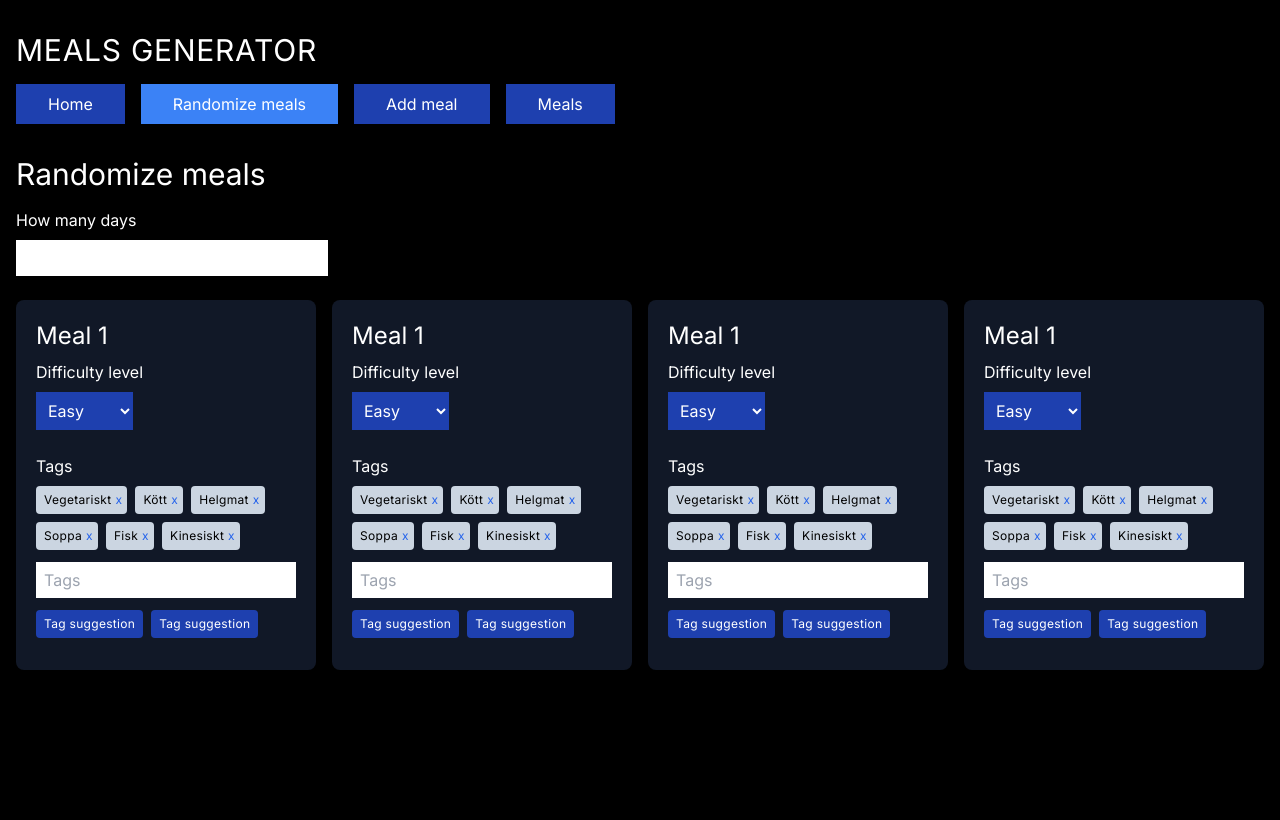
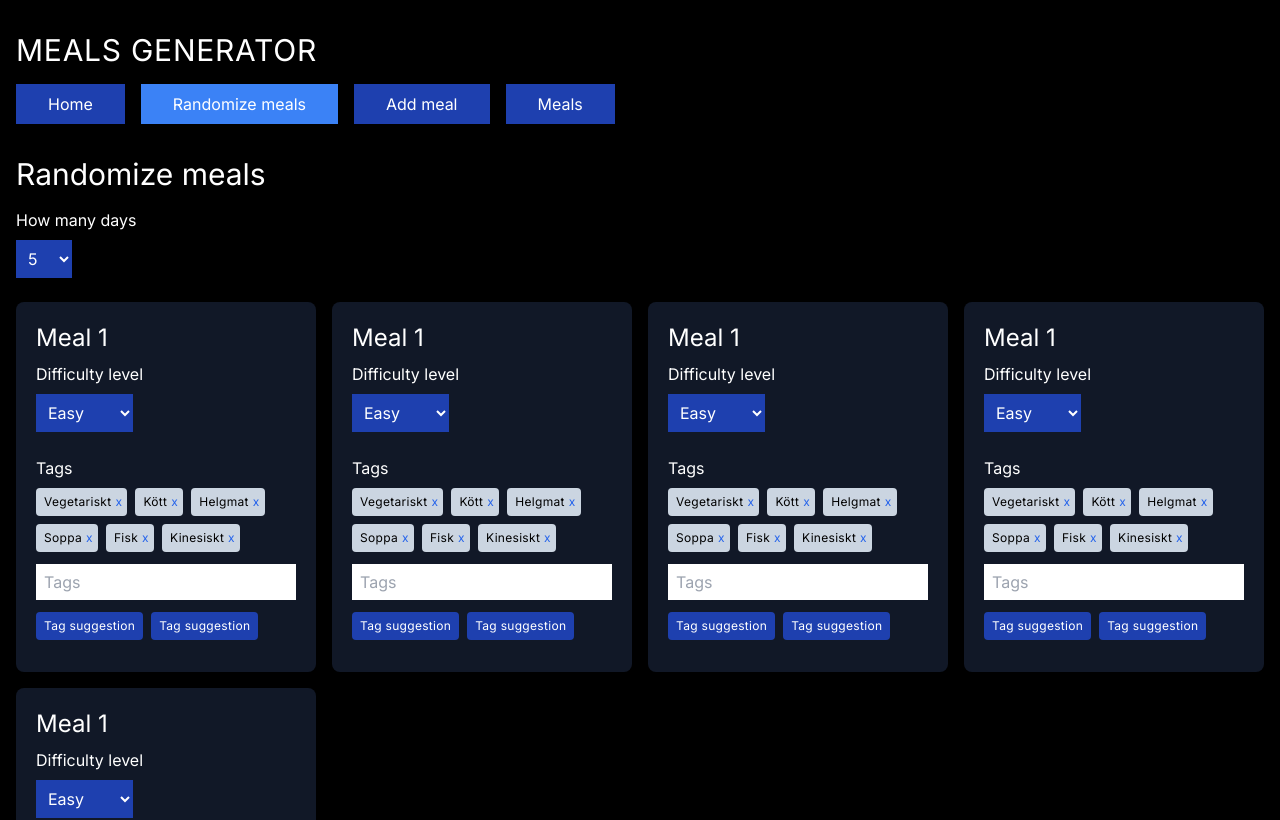
Before and after one commit to kn1983/meals-generator, a Next.js app: page /randomizeMeals in a window 1280 px wide. Shown: the top 820 px of the page. Built offline with nearby package versions, Linux system fonts and the light colour scheme.

Commit message:
My cool gui

```diff
--- /dev/null
+++ b/app/components/RandomizedMealsForm/RandomizedMealsForm.tsx
@@ -0,0 +1,81 @@
+"use client";
+import { RefObject, useRef, useState } from "react";
+import { MealSettings } from "../MealSettings/MealSettings";
+import { FormElementWrapper } from "../formElements/FormElementWrapper/FormElementWrapper";
+import { Input, InputType } from "../formElements/Input/Input";
+import { Label } from "../formElements/Label/Label";
+import { Select, SelectListItemProps } from "../formElements/Select/Select";
+
+interface MealItemSettings {
+  id: string;
+}
+
+const RandomizedMealsForm = () => {
+  const [mealItemsSettings, setMealItemsSettings] = useState<
+    MealItemSettings[]
+  >([]);
+
+  const daysRef: RefObject<HTMLSelectElement> = useRef(null);
+
+  const increaseMealItems = (newItems: number) => {};
+
+  const decreaseMealItems = (newItems: number) => {};
+
+  const daysOnChange = (e: React.ChangeEvent<HTMLSelectElement>) => {
+    const items = parseInt(e.target.value) || 0;
+    if (items === mealItemsSettings.length) {
+      return;
+    }
+
+    if (items > mealItemsSettings.length) {
+      increaseMealItems(items);
+    } else {
+      decreaseMealItems(items);
+    }
+
+    console.log("Change items");
+  };
+
+  const renderSelectItems = (): SelectListItemProps[] => {
+    const maxItems = 20;
+
+    const itemsArray: SelectListItemProps[] = new Array(maxItems)
+      .fill("")
+      .map((_, index) => {
+        const item = (index + 1).toString();
+        return {
+          key: item,
+          value: item,
+          text: item,
+          selected: item === "5",
+        };
+      });
+    console.log(itemsArray);
+    return itemsArray;
+  };
+
+  return (
+    <>
+      <div className="w-1/4">
+        <FormElementWrapper>
+          <Label htmlFor="days" labelText="How many days" />
+          <Select
+            id="days"
+            name="days"
+            items={renderSelectItems()}
+            onChange={daysOnChange}
+            reference={daysRef}
+          />
+        </FormElementWrapper>
+      </div>
+      <div className="grid sm:grid-cols-2 md:grid-cols-3 lg:grid-cols-4 gap-4 sm:justify-between">
+        <MealSettings />
+        <MealSettings />
+        <MealSettings />
+        <MealSettings />
+        <MealSettings />
+      </div>
+    </>
+  );
+};
+export { RandomizedMealsForm };
--- a/app/components/formElements/Input/Input.tsx
+++ b/app/components/formElements/Input/Input.tsx
@@ -27,6 +27,7 @@ const Input = ({
   minValue,
   defaultValue,
   onKeyDown,
+  onChange,
 }: InputProps) => {
   return (
     <input
@@ -39,6 +40,7 @@ const Input = ({
       min={minValue}
       defaultValue={defaultValue}
       onKeyDown={onKeyDown}
+      onChange={onChange}
     />
   );
 };
--- a/app/components/formElements/Select/Select.tsx
+++ b/app/components/formElements/Select/Select.tsx
@@ -4,6 +4,7 @@ export interface SelectListItemProps {
   value: string;
   key: string;
   text: string;
+  selected?: boolean;
 }
 
 interface SelectProps {
@@ -11,8 +12,9 @@ interface SelectProps {
   id: string;
   name: string;
   reference?: RefObject<HTMLSelectElement>;
+  onChange?: (event: React.ChangeEvent<HTMLSelectElement>) => void;
 }
-const Select = ({ items, id, name, reference }: SelectProps) => {
+const Select = ({ items, id, name, reference, onChange }: SelectProps) => {
   {
     items.length == 0 && null;
   }
@@ -22,10 +24,11 @@ const Select = ({ items, id, name, reference }: SelectProps) => {
       name={name}
       className="bg-blue-800 block p-2 leading-none"
       ref={reference}
+      onChange={onChange}
     >
       {items.map((item) => {
         return (
-          <option value={item.value} key={item.key}>
+          <option value={item.value} key={item.key} selected={item.selected}>
             {item.text}
           </option>
         );
--- a/app/randomizeMeals/page.tsx
+++ b/app/randomizeMeals/page.tsx
@@ -5,25 +5,13 @@ import { FormElementWrapper } from "../components/formElements/FormElementWrappe
 import { FormWrapper } from "../components/formElements/FormWrapper/FormWrapper";
 import { Input, InputType } from "../components/formElements/Input/Input";
 import { Label } from "../components/formElements/Label/Label";
+import { RandomizedMealsForm } from "../components/RandomizedMealsForm/RandomizedMealsForm";
 
 export default async function Page() {
   return (
     <div>
       <MainTitle title="Randomize meals" />
-      {/* <FormWrapper> */}
-      <div className="w-1/4">
-        <FormElementWrapper>
-          <Label htmlFor="days" labelText="How many days" />
-          <Input type={InputType.NUMBER} name="days" id="days" minValue={1} />
-        </FormElementWrapper>
-      </div>
-      <div className="grid sm:grid-cols-2 md:grid-cols-3 lg:grid-cols-4 gap-4 sm:justify-between">
-        <MealSettings />
-        <MealSettings />
-        <MealSettings />
-        <MealSettings />
-      </div>
-      {/* </FormWrapper> */}
+      <RandomizedMealsForm />
     </div>
   );
 }
```
